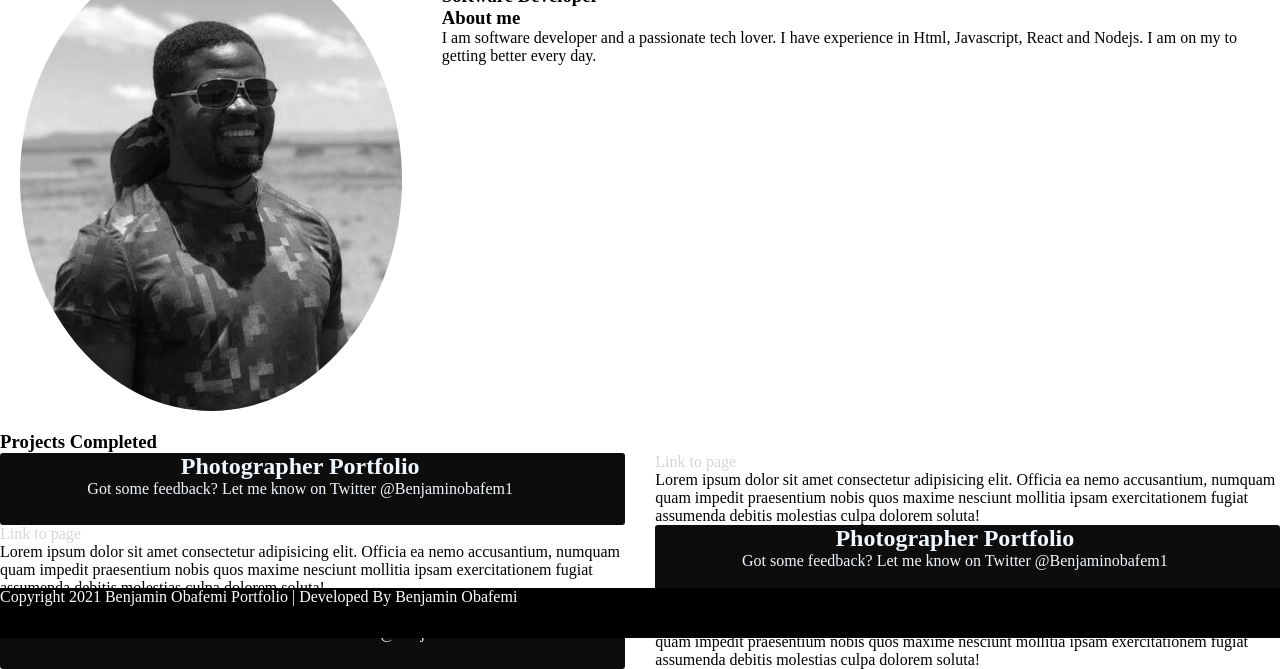
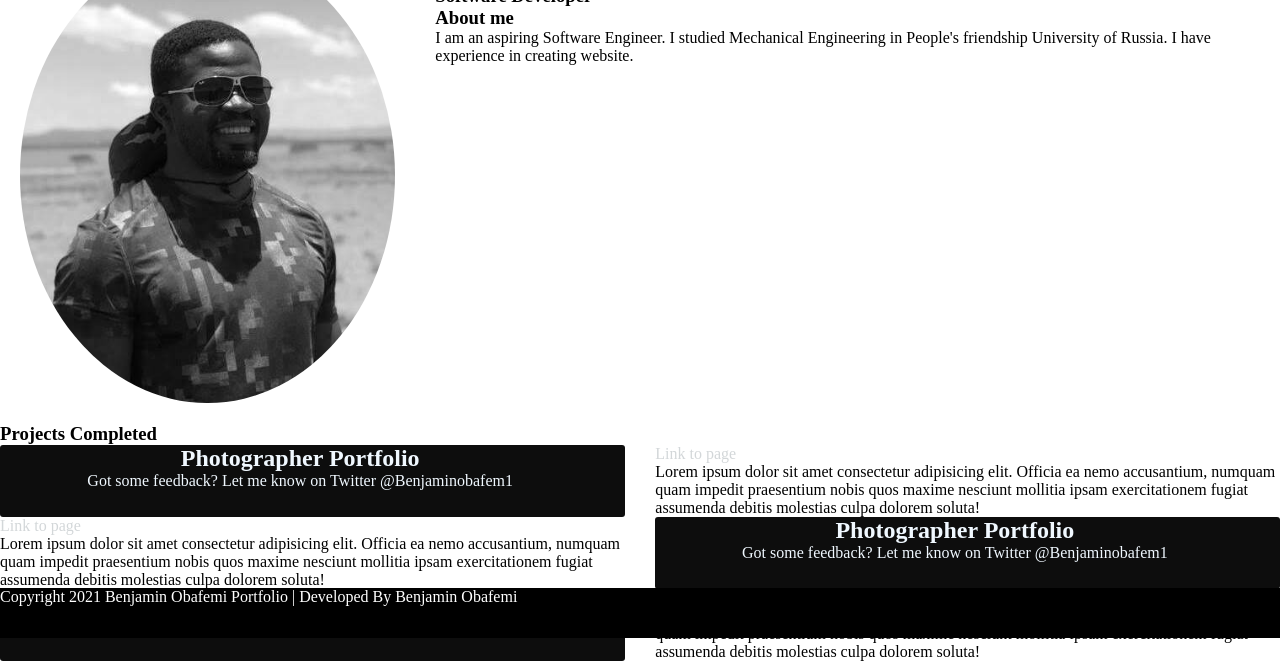
Before and after one commit to benjaminbills/my-portfolio, a plain HTML site: page index.html in a window 1280 px wide. Shown: the part 162-831 px from the top of the page. Drawn offline with Linux system fonts and the light colour scheme.

Commit message:
edit about me on section

```diff
--- a/index.html
+++ b/index.html
@@ -29,9 +29,9 @@
         <div class="my-details">
           <h3>About me</h3>
           <p>
-            I am software developer and a passionate tech lover. I have
-            experience in Html, Javascript, React and Nodejs. I am on my to
-            getting better every day.
+            I am an aspiring Software Engineer. I studied Mechanical Engineering
+            in People's friendship University of Russia. I have experience in
+            creating website.
           </p>
         </div>
       </div>
```
